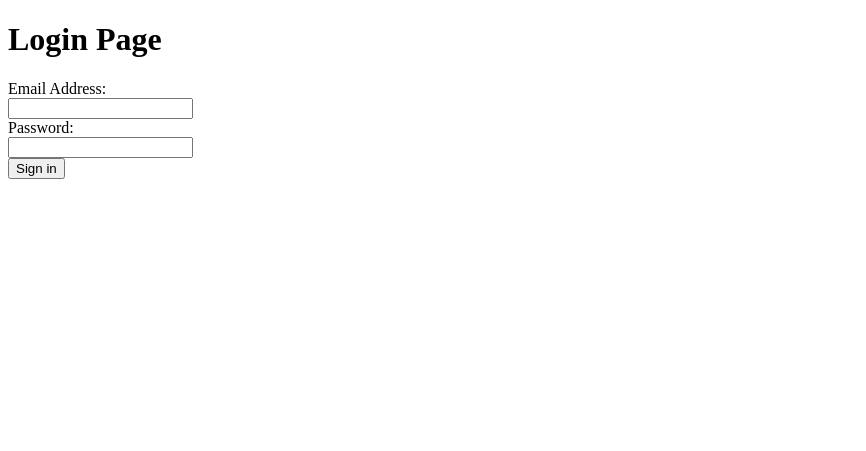
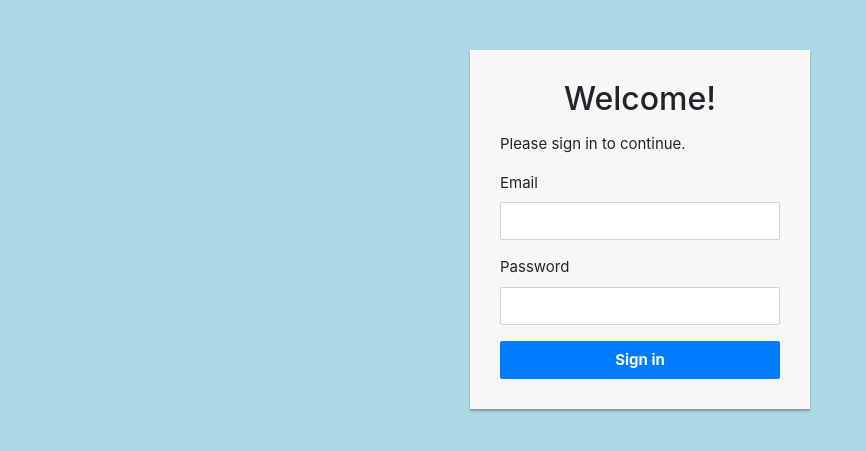
Before and after one commit to danielgrewal/medicalscheduler, a PHP site: page /login.php in a window 1280 px wide. Shown: the top 451 px of the page, without its empty margins (0-866 px from the left). Run offline with PHP 8.4, Linux system fonts and the light colour scheme.

Commit message:
Added CSS for login

```diff
--- a/public/login.php
+++ b/public/login.php
@@ -31,29 +31,54 @@ if ($_POST)
     <meta charset="UTF-8">
     <meta name="viewport" content="width=device-width, initial-scale=1.0">
     <title>Login</title>
+    <link rel="stylesheet" href="https://stackpath.bootstrapcdn.com/bootstrap/4.5.0/css/bootstrap.min.css">
+    <link rel="stylesheet" href="https://maxcdn.bootstrapcdn.com/font-awesome/4.7.0/css/font-awesome.min.css">
+    <style>
+        .login-form {
+            width: 340px;
+            margin: 50px auto;
+            font-size: 15px;
+        }
+        .login-form form {
+            margin-bottom: 15px;
+            background: #f7f7f7;
+            box-shadow: 0px 2px 2px rgba(0, 0, 0, 0.3);
+            padding: 30px;
+        }
+        .login-form h2 {
+            margin: 0 0 15px;
+        }
+        .form-control, .btn {
+            min-height: 38px;
+            border-radius: 2px;
+        }
+        .btn {
+            font-size: 15px;
+            font-weight: bold;
+        }
+        body {
+            background-color: lightblue;
+        }
+</style>
 </head>
 <body>
-    <h1>Login Page</h1>
+    <div class="login-form">
         <form id="login-form" action="<?php echo $_SERVER['PHP_SELF']?>" method="POST">
-        <div>
-            <label for="email">Email Address:</label>
-            <input id="email" type="text" name="email" autocomplete="off">
+            <h2 class="text-center">Welcome!</h2>
+            <p>Please sign in to continue.</p>
+            <div class="form-group">
+                <label for="email">Email</label>
+                <input id="email" type="text" class="form-control" name="email" autocomplete="off" required>
                 <?php echo isset($errors['email']) ? $errors['email'] : null ?>
-
             </div>
-        <div>
-            <label for="password">Password:</label>
-            <input type="password" name="password">
+            <div class="form-group">
+                <label for="password">Password</label>
+                <input type="password" class="form-control" name="password" required>
                 <?php echo isset($errors['password']) ? $errors['password'] : null ?>
             </div>
-        <input type="submit" value="Sign in">
+            <input type="submit" class="btn btn-primary btn-block" value="Sign in">
             <?php echo isset($errors['form']) ? $errors['form'] : null ?>
         </form>
+    </div>
 </body>
 </html>
-
-<style type="text/css">
-    label {
-        display: block;
-    }
-</style>
```
Lines whose indentation alone changed are shown as unchanged.
